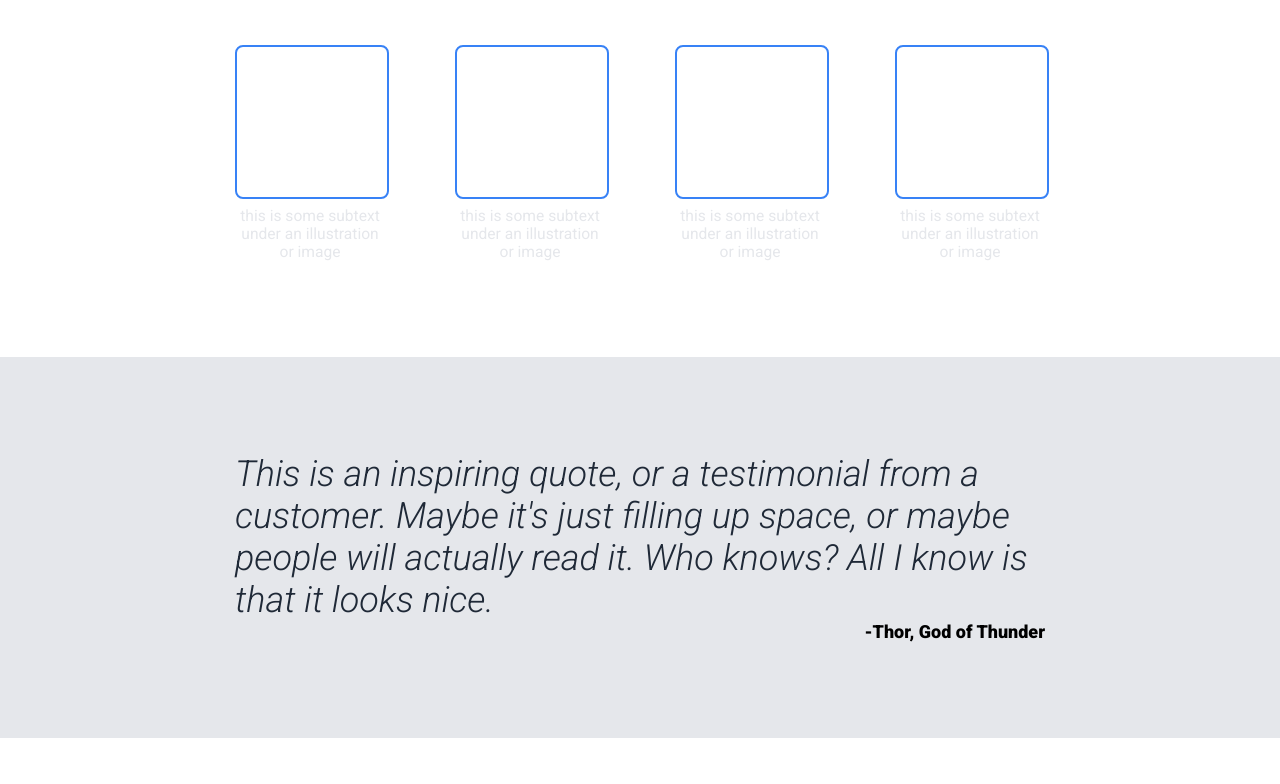
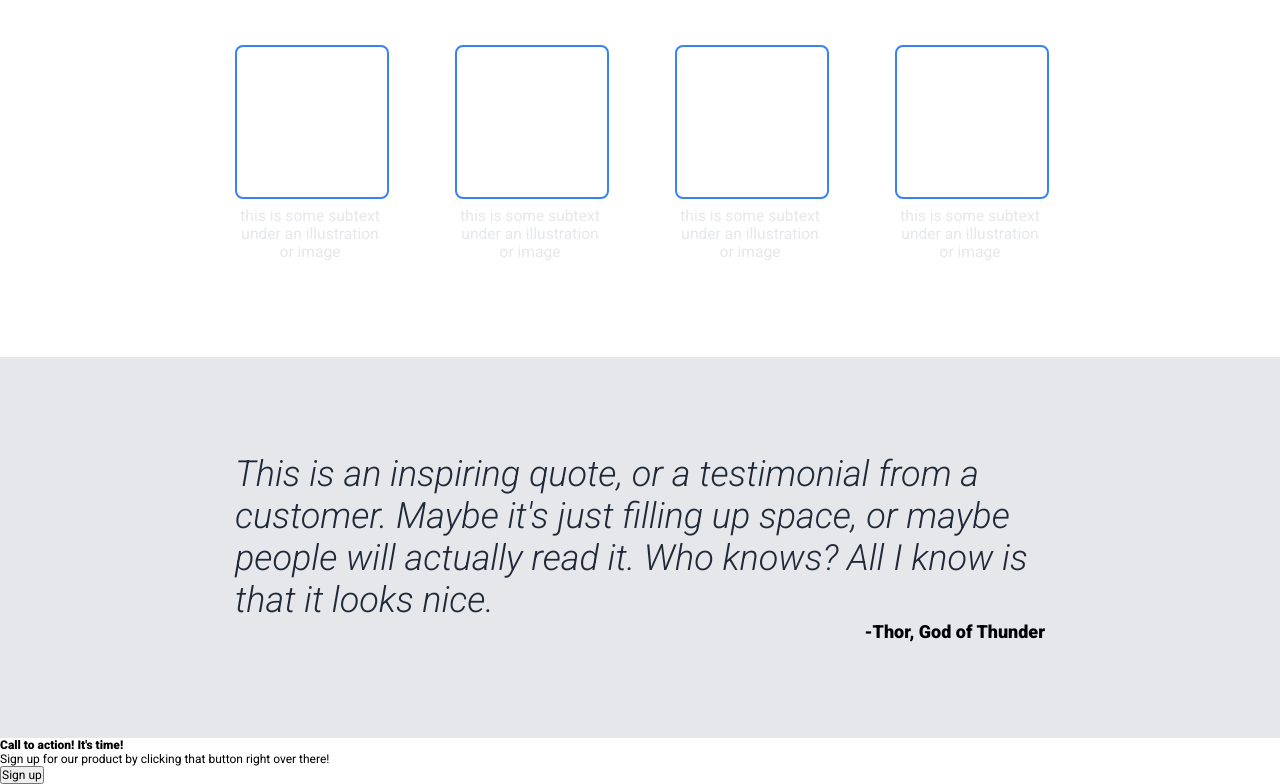
Before and after one commit to mattbuckwell/odin-landing-page, a plain HTML site: page index.html in a window 1280 px wide. Shown: the part 614-1398 px from the top of the page. Before the commit the page ends 1352 px from the top, so only its background shows below. Drawn offline with Linux system fonts and the light colour scheme.

Commit message:
Added elements to index.html for the sign up section

```diff
--- a/index.html
+++ b/index.html
@@ -103,6 +103,24 @@
                 </p>
             </div>
         </section>
+        <section class="sign-up">
+            <div class="sign-up-container">
+                <div class="sign-up-left">
+                    <h3>
+                        Call to action! It's time!
+                    </h3>
+                    <p>
+                        Sign up for our product by clicking that
+                        button right over there!
+                    </p>
+                </div>
+                <div class="sign-up-right">
+                    <button class="alt-btn">
+                        Sign up
+                    </button>
+                </div>
+            </div>
+        </section>
     </main>
     <footer>
 
```
